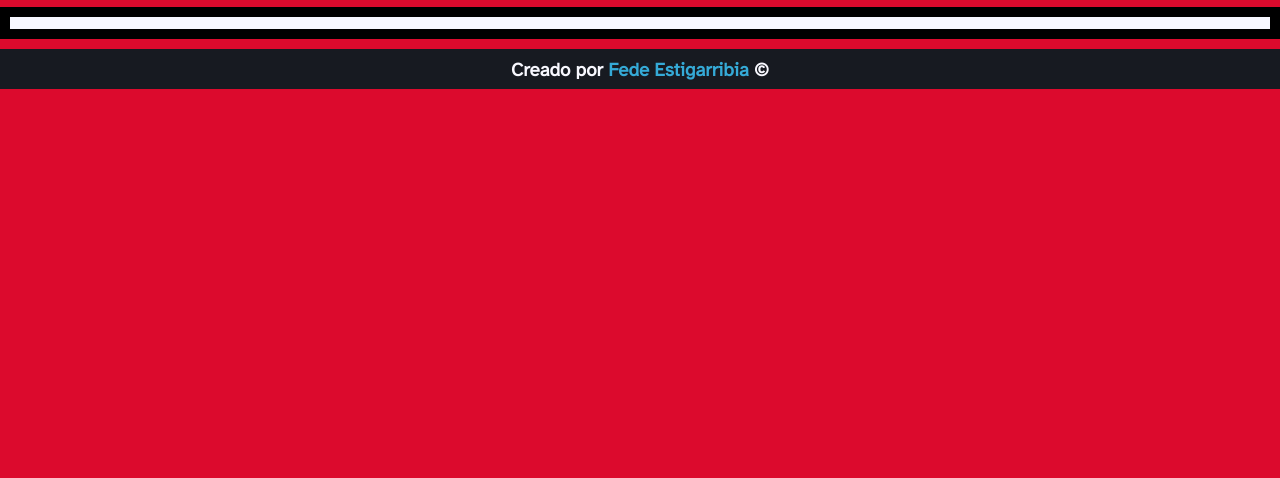
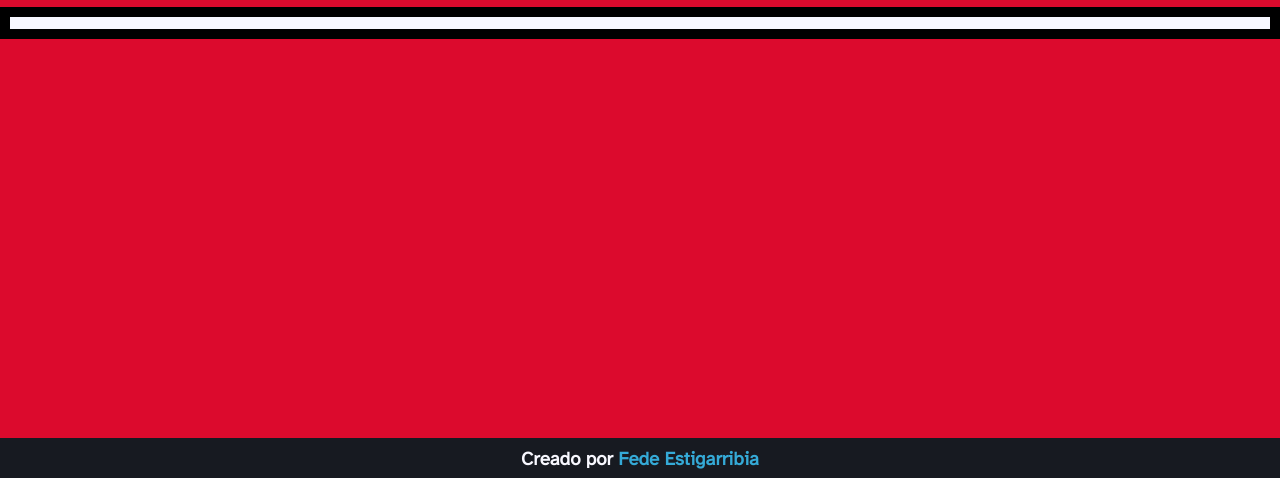
Before and after one commit to fedeesti/Pokedex, a plain HTML site: page pokedex.html in a window 1280 px wide. Shown: the part 322-800 px from the top of the page. Drawn offline with Linux system fonts and the light colour scheme; no server answers.

Commit message:
Corrige footer

```diff
--- a/pokedex.html
+++ b/pokedex.html
@@ -47,7 +47,7 @@
     </div>
 
     <footer class="footer">
-        <h3>Creado por <a href="https://github.com/fedeesti/" class="footer-link" target="_blank">Fede Estigarribia</a> ©</h3>
+        <h3>Creado por <a href="https://github.com/fedeesti/" class="footer-link" target="_blank">Fede Estigarribia</a></h3>
     </footer>
 
     <script src="src/main.js"></script>
--- a/style.css
+++ b/style.css
@@ -146,6 +146,13 @@ div.tipos-contenedor > div > strong {
   color: #9bd8d8;
 }
 
+@media (min-width:768px){
+  .footer {
+    position: absolute;
+    bottom: 0;
+  }
+ }
+
 /* COLORES PARA LOS TIPOS */
 
 .normal {
```
